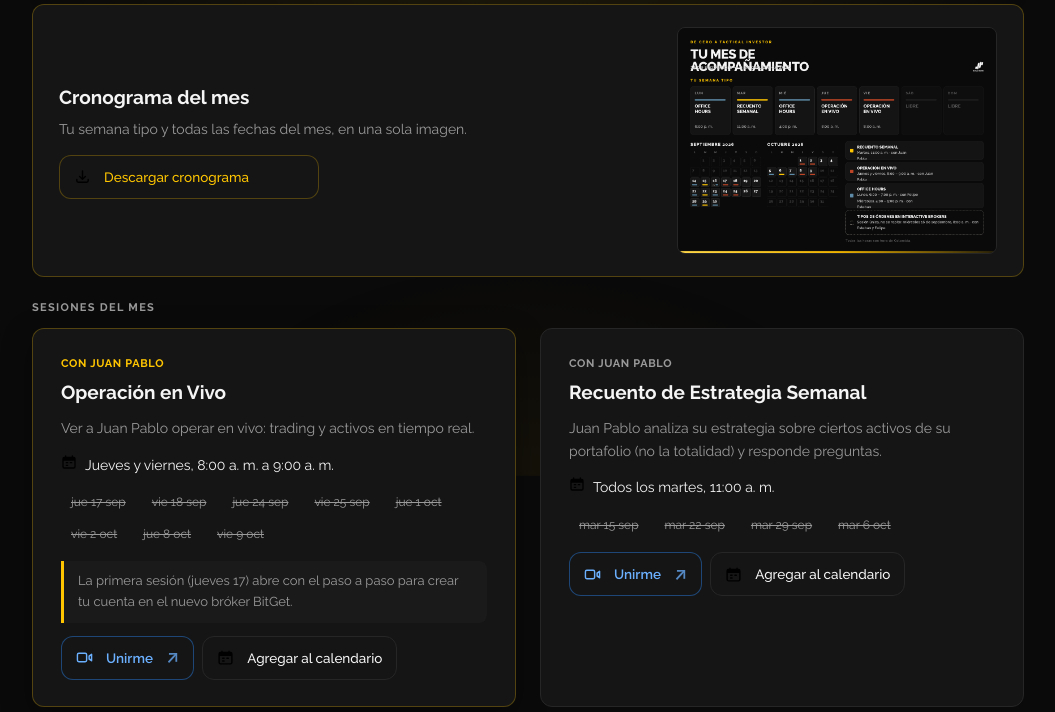
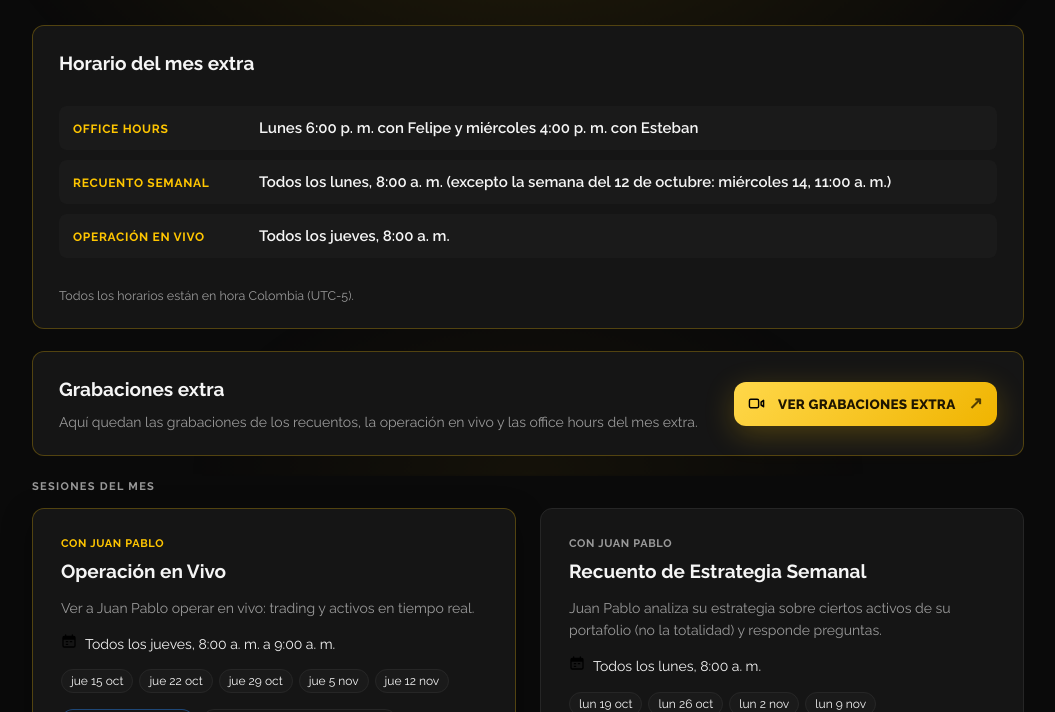
Before and after one commit to DanRin9/JP-agradecimiento, a plain HTML site: page mes-extra.html in a window 1280 px wide. Shown: the part 348-1060 px from the top of the page, without its empty margins (112-1167 px from the left). Drawn offline with Linux system fonts and the light colour scheme.

Commit message:
Convertir mes de acompanamiento en mes extra y agregar grabaciones-extra

```diff
--- a/acompanamiento.js
+++ b/acompanamiento.js
@@ -1,8 +1,9 @@
 /* ============================================================================
-   ACOMPAÑAMIENTO: render de /mes-de-acompanamiento. Vista única (sin
-   location.hash): hero con la vigencia y la próxima sesión calculadas, resumen
-   de la semana, tarjetas de sesión recurrente, franja de office hours, sesión
-   única de IB, contacto de Andrés y bloque de membresía. Todo sale de
+   ACOMPAÑAMIENTO: render de /mes-extra (antes /mes-de-acompanamiento). Vista
+   única (sin location.hash): hero con la vigencia calculada, horario resumido,
+   botón a /grabaciones-extra, tarjetas de sesión recurrente, franja de office
+   hours, recuento del miércoles 14 (sesión única, se oculta al pasar),
+   contacto de Andrés y bloque de membresía. Todo sale de
    CONFIG.mesAcompanamiento; nada se escribe a mano en el marcado.
    ============================================================================ */
 (function () {
@@ -96,10 +97,10 @@
     });
 
     ocurrencias.push({
-      etiqueta: b.ordenesIB.titulo,
-      fecha: b.ordenesIB.fecha,
-      horaInicio: b.ordenesIB.horaInicio,
-      duracionMinutos: b.ordenesIB.duracionMinutos,
+      etiqueta: b.recuentoMiercoles14.titulo,
+      fecha: b.recuentoMiercoles14.fecha,
+      horaInicio: b.recuentoMiercoles14.horaInicio,
+      duracionMinutos: b.recuentoMiercoles14.duracionMinutos,
     });
 
     return ocurrencias;
@@ -251,7 +252,7 @@
     return cont;
   }
 
-  /* --- Sesión única: Órdenes IB. Sin lista de fechas (es una sola) y sin
+  /* --- Sesión única (recuento del miércoles 14). Sin lista de fechas (es una sola) y sin
      marcador de "próxima": no aplica a una sesión que no se repite. -------- */
   function crearTarjetaUnica(bloque, cfg) {
     const card = el('section', 'acomp-card--unica');
@@ -264,14 +265,14 @@
     const acciones = el('div', 'acomp-card__acciones');
     acciones.appendChild(crearBotonUnirme(cfg, bloque.linkKey));
     acciones.appendChild(crearBotonCalendario({
-      uidBase: 'acomp-ib',
+      uidBase: 'acomp-' + bloque.linkKey,
       titulo: bloque.titulo,
       descripcion: bloque.descripcion,
       href: cfg.mesAcompanamiento.links[bloque.linkKey],
       fechas: [bloque.fecha],
       horaInicio: bloque.horaInicio,
       duracionMinutos: bloque.duracionMinutos,
-      nombreArchivo: 'ordenes-ib-tactical-trading.ics',
+      nombreArchivo: bloque.linkKey + '-tactical-trading.ics',
     }));
     card.appendChild(acciones);
 
@@ -357,44 +358,55 @@
     return cont;
   }
 
-  /* --- Cronograma del mes: imagen ya diseñada aparte, descargable --------- */
-  function crearBloqueCronograma() {
-    const cont = el('section', 'acomp-cronograma');
+  /* --- Horario resumido del mes extra: reemplaza la imagen del cronograma.
+     Se arma desde los mismos bloques de config, así no hay que escribirlo dos
+     veces. Reusa la franja de .acomp-cronograma. ------------------------- */
+  function crearBloqueHorario(ma) {
+    const b = ma.bloques;
+    const cont = el('section', 'acomp-cronograma acomp-horario');
+    cont.appendChild(el('h2', 'acomp-cronograma__titulo', 'Horario del mes extra'));
 
+    const office = b.officeHours.subBloques.map(function (sub) {
+      return sub.diaTexto.toLowerCase() + ' ' + horaLegible(sub.horaInicio) + ' con ' + sub.con;
+    }).join(' y ');
+    const u = b.recuentoMiercoles14;
+    const filas = [
+      ['Office Hours', office.charAt(0).toUpperCase() + office.slice(1)],
+      ['Recuento semanal', b.recuentoSemanal.diasTexto + ', ' + horaLegible(b.recuentoSemanal.horaInicio) +
+        ' (excepto la semana del 12 de octubre: ' + DIA_LARGO[partes(u.fecha).diaSemana] + ' ' + partes(u.fecha).dia +
+        ', ' + horaLegible(u.horaInicio) + ')'],
+      ['Operación en Vivo', b.operacionVivo.diasTexto + ', ' + horaLegible(b.operacionVivo.horaInicio)],
+    ];
+
+    const lista = el('dl', 'acomp-horario__lista');
+    filas.forEach(function (f) {
+      const fila = el('div', 'acomp-horario__fila');
+      fila.appendChild(el('dt', 'acomp-horario__nombre', f[0]));
+      fila.appendChild(el('dd', 'acomp-horario__cuando', f[1]));
+      lista.appendChild(fila);
+    });
+    cont.appendChild(lista);
+    cont.appendChild(el('p', 'acomp-nota-zona', 'Todos los horarios están en hora Colombia (UTC-5).'));
+    return cont;
+  }
+
+  /* --- Botón a /grabaciones-extra (misma pestaña: es parte del mismo sitio) */
+  function crearBloqueGrabaciones(bloque) {
+    const cont = el('section', 'acomp-cronograma acomp-grabaciones');
     const texto = el('div', 'acomp-cronograma__texto');
-    texto.appendChild(el('h2', 'acomp-cronograma__titulo', 'Cronograma del mes'));
-    texto.appendChild(el('p', 'acomp-cronograma__descripcion',
-      'Tu semana tipo y todas las fechas del mes, en una sola imagen.'));
-
-    const boton = document.createElement('a');
-    boton.className = 'btn btn--compacto acomp-cronograma__boton';
-    boton.href = '/assets/cronograma-mes-acompanamiento.png';
-    boton.download = 'cronograma-mes-acompanamiento.png';
-    const ico = document.createElement('span');
-    ico.className = 'btn__icono';
-    ico.innerHTML = ICONOS.descarga;
-    boton.appendChild(ico);
-    const txt = document.createElement('span');
-    txt.className = 'btn__texto';
-    txt.textContent = 'Descargar cronograma';
-    boton.appendChild(txt);
-    texto.appendChild(boton);
-
+    texto.appendChild(el('h2', 'acomp-cronograma__titulo', bloque.titulo));
+    texto.appendChild(el('p', 'acomp-cronograma__descripcion', bloque.descripcion));
     cont.appendChild(texto);
 
-    const miniatura = document.createElement('a');
-    miniatura.className = 'acomp-cronograma__miniatura';
-    miniatura.href = '/assets/cronograma-mes-acompanamiento.png';
-    miniatura.target = '_blank';
-    miniatura.rel = 'noopener noreferrer';
-    const img = document.createElement('img');
-    img.src = '/assets/cronograma-mes-acompanamiento.png';
-    img.alt = 'Cronograma del mes de acompañamiento';
-    img.loading = 'lazy';
-    img.decoding = 'async';
-    miniatura.appendChild(img);
-    cont.appendChild(miniatura);
-
+    const btn = crearBoton({
+      clases: 'btn--hotmart btn--compacto acomp-grabaciones__boton',
+      icono: ICONOS.video,
+      texto: bloque.textoBoton,
+      href: bloque.href,
+    });
+    btn.removeAttribute('target');
+    btn.removeAttribute('rel');
+    cont.appendChild(btn);
     return cont;
   }
 
@@ -409,11 +421,11 @@
 
     /* --- Hero --- */
     const hero = el('section', 'links-hero');
-    hero.appendChild(el('span', 'badge', 'Mes de Acompañamiento'));
+    hero.appendChild(el('span', 'badge', 'Mes Extra'));
 
     const titulo = document.createElement('h1');
     titulo.className = 'links-titulo';
-    titulo.innerHTML = 'Tu mes de <em>acompañamiento</em>';
+    titulo.innerHTML = 'Tu <em>mes extra</em> de acompañamiento';
     hero.appendChild(titulo);
 
     // Vigencia: se calcula sola desde las fechas de config.js, no se escribe a mano.
@@ -423,18 +435,17 @@
     hero.appendChild(el(
       'p',
       'links-subtitulo',
-      'Todo lo que necesitás para acompañar tu operación este mes: cuándo son las sesiones en vivo, ' +
-      'por dónde entrar, y cómo resolver dudas puntuales. Va del ' + fechaLarga(primeraFecha) +
+      'Un mes más de sesiones en vivo con Juan Pablo y el equipo: recuentos de estrategia, ' +
+      'operación en vivo y office hours para resolver tus dudas. Va del ' + fechaLarga(primeraFecha) +
       ' al ' + fechaLarga(ultimaFecha) + '.'
     ));
-
-    hero.appendChild(el('p', 'acomp-nota-zona', 'Todos los horarios están en hora Colombia (UTC-5).'));
 
     cont.appendChild(hero);
     cont.appendChild(el('hr', 'divisor divisor--brillo'));
 
-    /* --- Cronograma descargable --- */
-    cont.appendChild(crearBloqueCronograma());
+    /* --- Horario resumido + botón a las grabaciones --- */
+    cont.appendChild(crearBloqueHorario(ma));
+    cont.appendChild(crearBloqueGrabaciones(ma.grabaciones));
 
     /* --- Sesiones del mes --- */
     cont.appendChild(el('h2', 'acomp-eyebrow', 'Sesiones del mes'));
@@ -446,9 +457,13 @@
 
     cont.appendChild(crearBloqueOfficeHours(ma.bloques.officeHours, cfg, ahora));
 
-    /* --- IB y Andrés: bloques secundarios, lado a lado en desktop --------- */
+    /* --- Recuento del 14 (mientras no haya pasado) y Andrés, lado a lado en
+       desktop. Cuando el 14 ya terminó, Andrés queda solo a todo el ancho. -- */
     const filaSecundaria = el('div', 'acomp-fila-secundaria');
-    filaSecundaria.appendChild(crearTarjetaUnica(ma.bloques.ordenesIB, cfg));
+    const u = ma.bloques.recuentoMiercoles14;
+    if (!sesionYaTermino(u.fecha, u.horaInicio, u.duracionMinutos, ahora)) {
+      filaSecundaria.appendChild(crearTarjetaUnica(u, cfg));
+    }
     filaSecundaria.appendChild(crearBloqueContacto(ma.asesoriaTributaria, cfg));
     cont.appendChild(filaSecundaria);
 
--- a/config.js
+++ b/config.js
@@ -327,23 +327,57 @@ const CONFIG = {
   },
 
   /* --------------------------------------------------------------------------
-     MES DE ACOMPAÑAMIENTO (/mes-de-acompanamiento)
-     Hub para el público general del programa: qué sesiones en vivo hay, cuándo
-     son y por dónde entrar, más el contacto de asesoría tributaria y el acceso
-     a la membresía incluido ese mes. Ningún link existe todavía: `links` es el
-     ÚNICO objeto que hay que tocar cuando lleguen. Mientras un valor siga en
-     '', la tarjeta/botón correspondiente sale como "Disponible pronto" y se
-     activa sola al llenarlo (mismo mecanismo de TT.estaPendiente que el resto
-     del sitio: '' cuenta como pendiente).
+     GRABACIONES DEL MES EXTRA (/grabaciones-extra)
+     Misma página y mismo grabaciones.js que /grabaciones-2026 (la página elige
+     esta fuente con data-grabaciones en el <body>). Sin semanas: solo las tres
+     categorías. Desde el 14 de octubre de 2026 los recuentos, la operación en
+     vivo y las office hours nuevas van AQUÍ, al final de cada array.
+     -------------------------------------------------------------------------- */
+  grabacionesExtra: {
+    hero: {
+      titulo: 'Grabaciones del <em>mes extra</em>',
+      subtitulo: 'Recuentos, operación en vivo y office hours, del 14 de octubre al 12 de noviembre.',
+    },
+    textoVolver: '← Todas las grabaciones',
+    semanas: [],
+    categorias: [
+      {
+        clave: 'recuentos',
+        etiqueta: 'Recuentos de Estrategia',
+        tema: 'El repaso semanal de Juan Pablo',
+        grabaciones: [],
+      },
+      {
+        clave: 'operacion-vivo',
+        etiqueta: 'Operación en Vivo',
+        tema: 'Operación de la estrategia en tiempo real',
+        grabaciones: [],
+      },
+      {
+        clave: 'office-hours',
+        etiqueta: 'Office Hours',
+        tema: 'Preguntas y acompañamiento con Felipe y Esteban',
+        grabaciones: [],
+      },
+    ],
+  },
+
+  /* --------------------------------------------------------------------------
+     MES EXTRA (/mes-extra, antes /mes-de-acompanamiento)
+     Hub del mes extra (14 oct al 12 nov de 2026): qué sesiones en vivo hay,
+     cuándo son y por dónde entrar, el botón a /grabaciones-extra, el contacto
+     de asesoría tributaria y el acceso a la membresía. La clave sigue siendo
+     `mesAcompanamiento` por compatibilidad con acompanamiento.js. Un link en
+     '' sale como "Disponible pronto" (TT.estaPendiente).
      -------------------------------------------------------------------------- */
   mesAcompanamiento: {
     // >>> ACTUALIZAR ACÁ cuando lleguen los links <<<
     links: {
-      operacionVivo: 'https://us06web.zoom.us/j/89901146503?pwd=rXRHf8kd1IwqfWTIV8k7OHOaEk2jeD.1',
-      recuentoSemanal: 'https://us06web.zoom.us/j/82096162405?pwd=QLHVw5pb4YVJzxDu6iWgymSrnNENg6.1',
+      operacionVivo: 'https://us06web.zoom.us/j/81011036363?pwd=NOiR0CAiqsgzNxbPFhjQBeGH2qN2hb.1',
+      recuentoSemanal: 'https://us06web.zoom.us/j/84882620322?pwd=YbXQwcaKBsJllbObR2cZuOzRmr0DbO.1',
+      recuentoMiercoles14: 'https://us06web.zoom.us/j/88257240638?pwd=Ue6axcYcVhkMVbOqiSsLvWJLaay6zs.1',
       officeHoursFelipe: 'https://us06web.zoom.us/j/87596208918?pwd=ie8mWilTCsl05LTyK4TQfsZ4XSOtmN.1',
       officeHoursEsteban: 'https://us06web.zoom.us/j/84301272282?pwd=r6gKwcjvNhcO5ibGtRsc7YmnLFZVva.1',
-      ordenesIB: 'https://us06web.zoom.us/j/83891369495?pwd=sZqHllwrvale2sCN1I3hdblwUMHVey.1',
       membresia: 'https://pay.hotmart.com/S106746711K?off=2a9f79ae',
       andresCorreo: 'Contacto@duranwealth.com',   // dirección pelada, sin "mailto:"
       andresInstagram: 'https://instagram.com/duranwealth',
@@ -356,17 +390,11 @@ const CONFIG = {
         con: 'Juan Pablo',
         tipo: 'recurrente',
         descripcion: 'Ver a Juan Pablo operar en vivo: trading y activos en tiempo real.',
-        diasTexto: 'Jueves y viernes',
+        diasTexto: 'Todos los jueves',
         horaInicio: '08:00',
         horaFin: '09:00',
         duracionMinutos: 60,
-        fechas: [
-          '2026-09-17', '2026-09-18',
-          '2026-09-24', '2026-09-25',
-          '2026-10-01', '2026-10-02',
-          '2026-10-08', '2026-10-09',
-        ],
-        notaDestacada: 'La primera sesión (jueves 17) abre con el paso a paso para crear tu cuenta en el nuevo bróker BitGet.',
+        fechas: ['2026-10-15', '2026-10-22', '2026-10-29', '2026-11-05', '2026-11-12'],
         linkKey: 'operacionVivo',
       },
       recuentoSemanal: {
@@ -374,11 +402,12 @@ const CONFIG = {
         con: 'Juan Pablo',
         tipo: 'recurrente',
         descripcion: 'Juan Pablo analiza su estrategia sobre ciertos activos de su portafolio (no la totalidad) y responde preguntas.',
-        diasTexto: 'Todos los martes',
-        horaInicio: '11:00',
+        diasTexto: 'Todos los lunes',
+        horaInicio: '08:00',
         horaFin: null,              // no se especificó, se muestra solo la hora de inicio
-        duracionMinutos: 60,        // asumido para el .ics, igual que el resto del mes: confirmar
-        fechas: ['2026-09-15', '2026-09-22', '2026-09-29', '2026-10-06'],
+        duracionMinutos: 60,        // asumido para el .ics: confirmar
+        fechas: ['2026-10-19', '2026-10-26', '2026-11-02', '2026-11-09'],
+        notaDestacada: 'La semana del 12 de octubre el recuento es el miércoles 14 a las 11:00 a. m. (hora Colombia).',
         linkKey: 'recuentoSemanal',
       },
       officeHours: {
@@ -393,7 +422,7 @@ const CONFIG = {
             horaInicio: '18:00',
             horaFin: '19:00',
             duracionMinutos: 60,
-            fechas: ['2026-09-14', '2026-09-21', '2026-09-28', '2026-10-05'],
+            fechas: ['2026-10-19', '2026-10-26', '2026-11-02', '2026-11-09'],
             linkKey: 'officeHoursFelipe',
           },
           {
@@ -403,28 +432,38 @@ const CONFIG = {
             horaInicio: '16:00',
             horaFin: '17:00',
             duracionMinutos: 60,
-            fechas: ['2026-09-16', '2026-09-23', '2026-09-30', '2026-10-07'],
+            fechas: ['2026-10-14', '2026-10-21', '2026-10-28', '2026-11-04', '2026-11-11'],
             linkKey: 'officeHoursEsteban',
           },
         ],
       },
-      ordenesIB: {
-        titulo: 'Tipos de Órdenes en Interactive Brokers',
-        con: 'Esteban y Felipe',
+      // Excepción de la semana del 12 de octubre: el recuento cae miércoles.
+      // Sale como "sesión única" y desaparece sola cuando ya terminó.
+      recuentoMiercoles14: {
+        titulo: 'Recuento de Estrategia, semana del 12 de octubre',
+        con: 'Juan Pablo',
         tipo: 'unica',
-        fecha: '2026-09-16',
-        horaInicio: '08:00',
+        fecha: '2026-10-14',
+        horaInicio: '11:00',
         horaFin: null,
-        duracionMinutos: 60,        // no se especificó, asumido igual que el resto: confirmar
-        descripcion: 'Es cómo poner órdenes y cuáles son los tipos de órdenes en IB.',
-        linkKey: 'ordenesIB',
+        duracionMinutos: 60,
+        descripcion: 'Esta semana el recuento se mueve al miércoles. Desde el 19 de octubre vuelve a ser los lunes a las 8:00 a. m.',
+        linkKey: 'recuentoMiercoles14',
       },
+    },
+
+    // Mini sección con el botón a /grabaciones-extra.
+    grabaciones: {
+      titulo: 'Grabaciones extra',
+      descripcion: 'Aquí quedan las grabaciones de los recuentos, la operación en vivo y las office hours del mes extra.',
+      textoBoton: 'Ver grabaciones extra',
+      href: '/grabaciones-extra',
     },
 
     asesoriaTributaria: {
       titulo: 'Asesoría Tributaria con Andrés',
       descripcion: 'No es una sesión programada: es contacto directo para casos tributarios puntuales.',
-      notaMencion: 'Al escribirle, mencioná que vas de parte de Juan Pablo.',
+      notaMencion: 'Al escribirle, menciona que vas de parte de Juan Pablo.',
       contactos: [
         { tipo: 'correo', linkKey: 'andresCorreo', etiqueta: 'Escribir por correo' },
         { tipo: 'instagram', linkKey: 'andresInstagram', etiqueta: 'Escribir por Instagram' },
@@ -434,7 +473,7 @@ const CONFIG = {
 
     membresia: {
       titulo: 'Acceso a la Membresía por un Mes',
-      descripcion: 'Tu acceso a la membresía premium queda incluido durante todo el mes de acompañamiento.',
+      descripcion: 'Tu acceso a la membresía premium queda incluido durante todo el mes extra.',
       textoBoton: 'Obtén tu mes gratis de membresía',
       notaPago: 'Vas a ver una pasarela de pago que te pide los datos de tu tarjeta: es normal, así se activa tu período de prueba de 30 días.',
       notaPagoDestacada: 'No se hace ningún cobro durante esos 30 días. El primer cobro de la membresía se hace hasta el día 31.',
--- a/links.css
+++ b/links.css
@@ -921,7 +921,7 @@
 }
 
 /* ============================================================================
-   /mes-de-acompanamiento: seis bloques de naturaleza distinta (dos tipos de
+   /mes-extra (antes /mes-de-acompanamiento): seis bloques de naturaleza distinta (dos tipos de
    sesión recurrente, una franja de dos personas, una sesión única, un
    contacto directo y la membresía), así que a propósito NO comparten borde,
    radio ni sombra entre sí.
@@ -981,6 +981,32 @@
 }
 .acomp-cronograma__miniatura img { width: 100%; height: auto; display: block; transition: opacity 0.2s ease; }
 .acomp-cronograma__miniatura:hover img { opacity: 0.85; }
+
+/* --- Horario resumido del mes extra (reemplaza la imagen del cronograma) -- */
+.acomp-horario { gap: 12px; }
+.acomp-horario .acomp-cronograma__titulo { margin: 0; }
+.acomp-horario__lista { margin: 0; display: flex; flex-direction: column; gap: 10px; }
+.acomp-horario__fila {
+  display: flex;
+  flex-direction: column;
+  gap: 2px;
+  padding: 10px 14px;
+  border-radius: 8px;
+  background: var(--superficie-2);
+}
+.acomp-horario__nombre {
+  font-size: 12px;
+  font-weight: 700;
+  letter-spacing: 0.06em;
+  text-transform: uppercase;
+  color: var(--amarillo);
+}
+.acomp-horario__cuando { margin: 0; font-size: 15px; font-weight: 600; color: var(--texto); }
+.acomp-horario .acomp-nota-zona { margin: 0; }
+
+/* --- Botón a /grabaciones-extra ------------------------------------------ */
+.acomp-grabaciones .acomp-cronograma__descripcion { margin: 0; }
+.acomp-grabaciones__boton { min-height: 56px; }
 
 /* --- Caja de aviso genérica: acento izquierdo, un solo párrafo. Reusada por
    la nota de BitGet dentro de Operación en Vivo y por la nota "de parte de
@@ -1156,6 +1182,7 @@
 }
 @media (min-width: 800px) {
   .acomp-fila-secundaria { grid-template-columns: 1fr 1fr; }
+  .acomp-fila-secundaria > :only-child { grid-column: 1 / -1; }
 }
 
 /* --- Sesión única (Órdenes IB): borde punteado y radio más anguloso, para
@@ -1268,6 +1295,10 @@
   .acomp-cronograma { flex-direction: row; align-items: center; gap: 28px; padding: 22px 26px; }
   .acomp-cronograma__texto { flex: 1 1 auto; }
   .acomp-cronograma__miniatura { flex: 0 0 320px; }
+  .acomp-horario { flex-direction: column; align-items: stretch; }
+  .acomp-horario__fila { flex-direction: row; align-items: baseline; gap: 16px; }
+  .acomp-horario__nombre { flex: 0 0 170px; }
+  .acomp-grabaciones__boton { flex: 0 0 auto; width: auto; }
 
   .acomp-office { display: grid; grid-template-columns: repeat(2, 1fr); column-gap: 32px; }
   .acomp-office__titulo,
```
Also changed, not shown: grabaciones-extra.html (added, +56 -0 lines), grabaciones.js (+47 -10 lines), mes-extra.html (renamed from mes-de-acompanamiento.html, +7 -6 lines), vercel.json.
